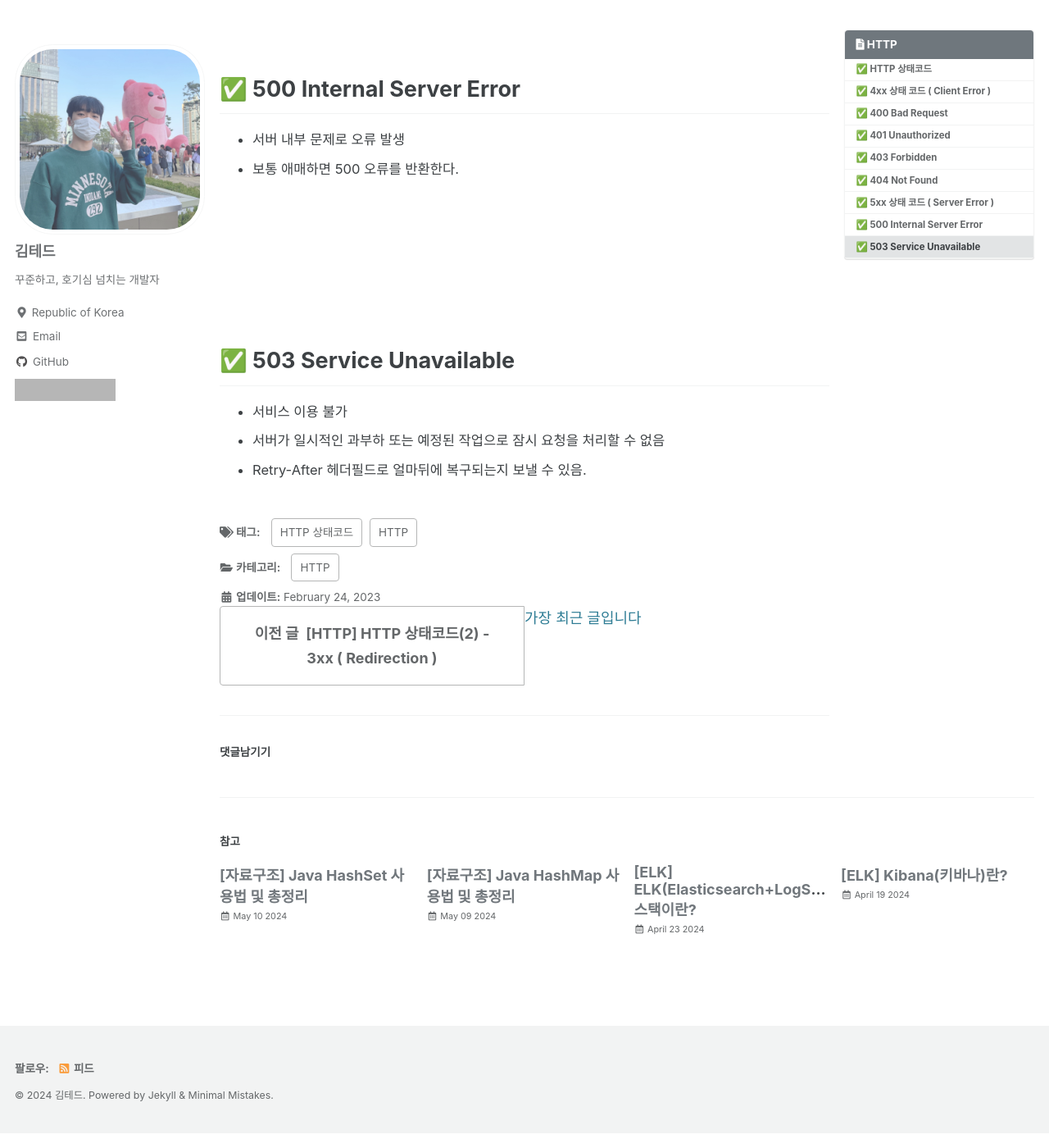
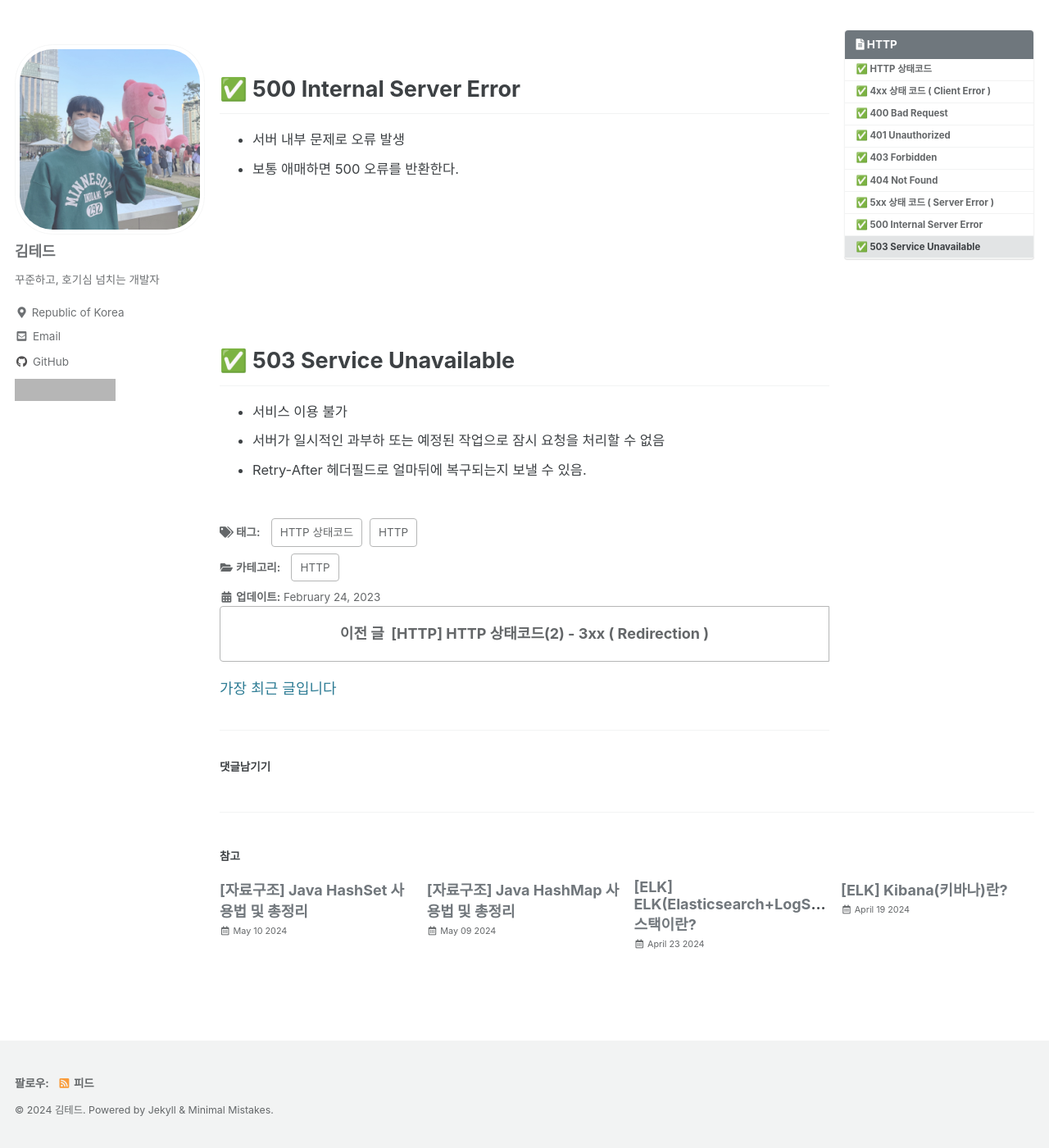
Before and after one commit to idkim97/idkim97.github.io, a Jekyll site: the page built from _posts/2023-02-24-HTTP 상태코드(3) - 4xx ( Client Error ) , 5xx ( Server Error ).md, in a window 1280 px wide and 1400 px high, scrolled down 3082 px. Shown: the whole window at 82% size. Built offline with Jekyll 4.4.1, drawn with Linux system fonts in a browser that asks for light colours; cached includes are drawn as plain includes; some web fonts are replaced; comment, search, counter and statistics services are not loaded; grey boxes are pictures that could not be loaded.

Commit message:
Update _navigation.scss

```diff
--- a/_sass/minimal-mistakes/_navigation.scss
+++ b/_sass/minimal-mistakes/_navigation.scss
@@ -122,7 +122,9 @@
     display: block;
     padding: 1em 2em;
     float: left;
-    width: 50%;
+    // 게시글 이전,다음 버튼 좌우에서 상하구조로 변경하기위해 주석처리후 100%로 변경
+    // width: 50%;
+    width: 100%;
     font-family: $sans-serif;
     font-size: $type-size-5;
     font-weight: bold;
@@ -131,6 +133,8 @@
     color: $muted-text-color;
     border: 1px solid mix(#000, $border-color, 25%);
     border-radius: $border-radius;
+    // 게시글 이전,다음 버튼 간격 추가
+    margin-bottom: 1em;
 
     &:hover {
       @include yiq-contrasted($muted-text-color);
```
